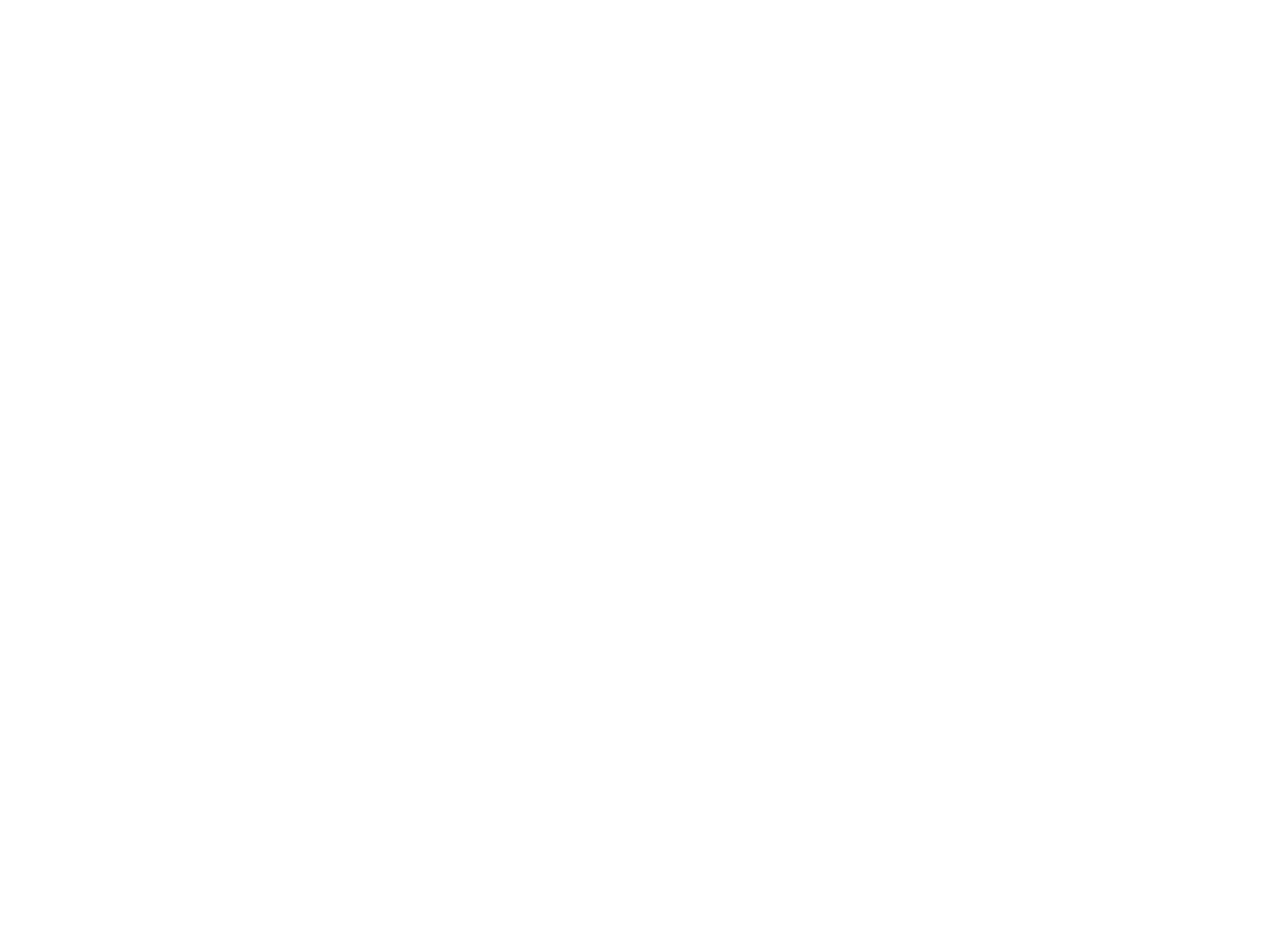
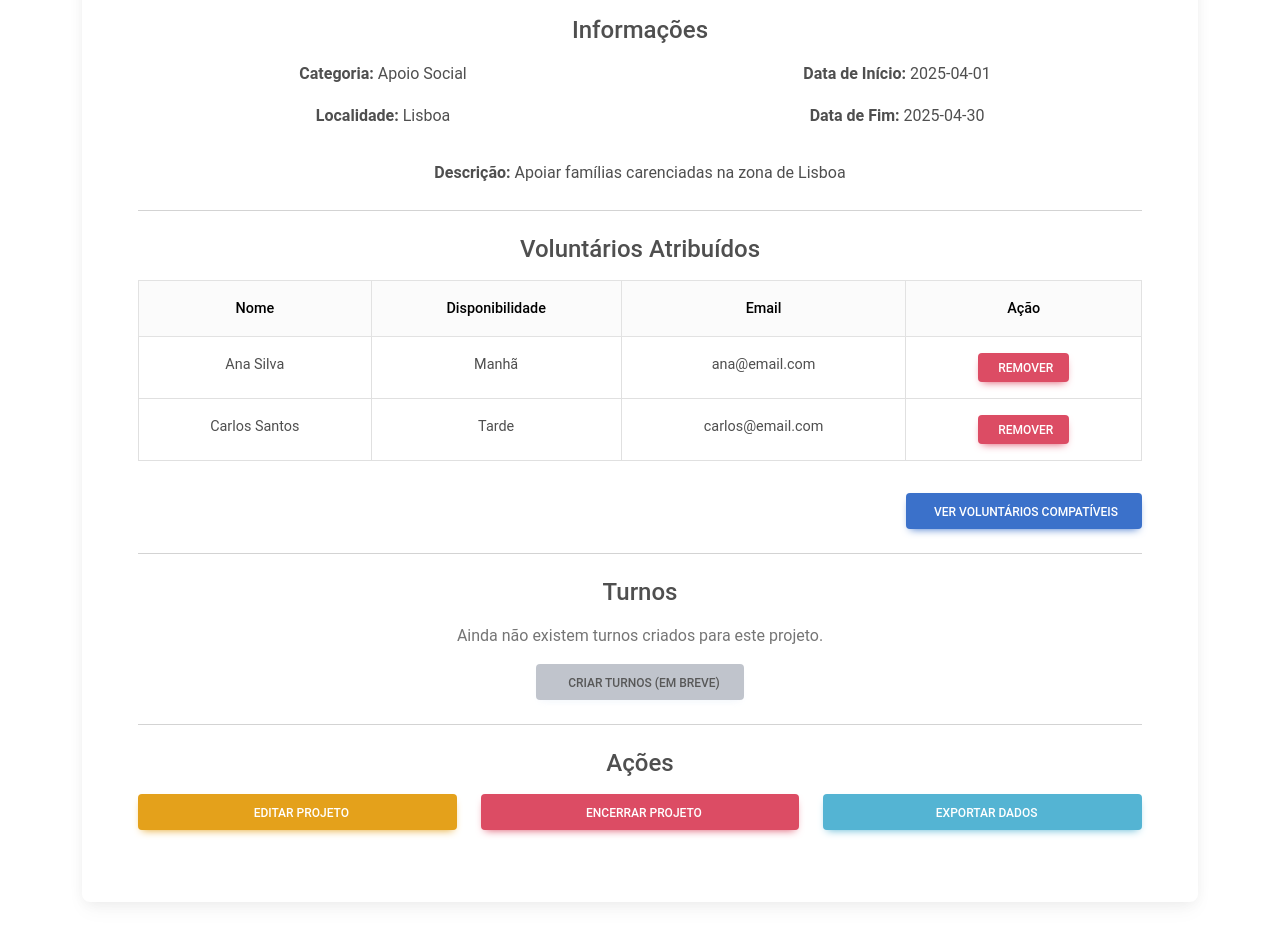
Before and after one commit to Filipe3Paisana/VolunTrack, a React (Vite) app in the folder web/: page /project_dashboard in a window 1280 px wide. Before the commit this address had no page. Shown: the top 942 px of the page. Before the commit the page ends 800 px from the top, so only its background shows below. Built offline with nearby package versions, Linux system fonts and the light colour scheme.

Commit message:
adicionar dashboard de projeto para coordenadores

```diff
--- a/web/src/App.jsx
+++ b/web/src/App.jsx
@@ -6,6 +6,7 @@
 import Perfil from './pages/perfil';
 import CreateProjectPage from './pages/project_page'
 import MatchingVolunteersPage from './pages/volutario_select'
+import ProjectDashboard from './pages/project_dashboard';
 
 const App = () => {
   return (
@@ -13,6 +14,7 @@
       <Routes>
         <Route path="/" element={<Signup />} />
         <Route path="/project" element={<CreateProjectPage />} />
+        <Route path="/project_dashboard" element={<ProjectDashboard />} />
         <Route path="/perfil" element={<Perfil />} />
         <Route path="/voluntario_list" element={<MatchingVolunteersPage />} />
       </Routes>
--- /dev/null
+++ b/web/src/pages/project_dashboard/index.jsx
@@ -0,0 +1,134 @@
+import React from 'react';
+import {
+  MDBContainer,
+  MDBCard,
+  MDBCardBody,
+  MDBRow,
+  MDBCol,
+  MDBTable,
+  MDBTableHead,
+  MDBTableBody,
+  MDBBtn,
+  MDBIcon
+} from 'mdb-react-ui-kit';
+
+const ProjectDashboard = () => {
+  const projeto = {
+    id: 1,
+    nome: 'Distribuição de Alimentos',
+    descricao: 'Apoiar famílias carenciadas na zona de Lisboa',
+    dataInicio: '2025-04-01',
+    dataFim: '2025-04-30',
+    localidade: 'Lisboa',
+    categoria: 'Apoio Social',
+    voluntariosAtribuidos: [
+      { nome: 'Ana Silva', disponibilidade: 'Manhã', email: 'ana@email.com' },
+      { nome: 'Carlos Santos', disponibilidade: 'Tarde', email: 'carlos@email.com' }
+    ]
+  };
+
+  return (
+    <MDBContainer className="py-5">
+      <h2 className="mb-4 text-center">Projeto: {projeto.nome}</h2>
+
+      <MDBCard>
+        <MDBCardBody>
+
+          {/* Secção: Informações do Projeto */}
+          <h4 className="mb-3">Informações</h4>
+          <MDBRow className="mb-3">
+            <MDBCol md="6">
+              <p><strong>Categoria:</strong> {projeto.categoria}</p>
+              <p><strong>Localidade:</strong> {projeto.localidade}</p>
+            </MDBCol>
+            <MDBCol md="6">
+              <p><strong>Data de Início:</strong> {projeto.dataInicio}</p>
+              <p><strong>Data de Fim:</strong> {projeto.dataFim}</p>
+            </MDBCol>
+          </MDBRow>
+          <p><strong>Descrição:</strong> {projeto.descricao}</p>
+
+          <hr className="my-4" />
+
+          {/* Secção: Voluntários atribuídos */}
+          <h4 className="mb-3">Voluntários Atribuídos</h4>
+          {projeto.voluntariosAtribuidos.length > 0 ? (
+            <>
+              <MDBTable responsive hover bordered>
+                <MDBTableHead light>
+                  <tr>
+                    <th>Nome</th>
+                    <th>Disponibilidade</th>
+                    <th>Email</th>
+                    <th>Ação</th>
+                  </tr>
+                </MDBTableHead>
+                <MDBTableBody>
+                  {projeto.voluntariosAtribuidos.map((vol, i) => (
+                    <tr key={i}>
+                      <td>{vol.nome}</td>
+                      <td>{vol.disponibilidade}</td>
+                      <td>{vol.email}</td>
+                      <td>
+                        <MDBBtn size="sm" color="danger">
+                          <MDBIcon icon="trash" className="me-1" />
+                          Remover
+                        </MDBBtn>
+                      </td>
+                    </tr>
+                  ))}
+                </MDBTableBody>
+              </MDBTable>
+
+              <div className="text-end mt-3">
+                <MDBBtn color="primary" href={`/projeto/${projeto.id}/voluntarios`}>
+                  <MDBIcon icon="user-plus" className="me-1" />
+                  Ver Voluntários Compatíveis
+                </MDBBtn>
+              </div>
+            </>
+          ) : (
+            <p className="text-muted">Nenhum voluntário atribuído a este projeto.</p>
+          )}
+
+          <hr className="my-4" />
+
+          {/* Secção: Turnos */}
+          <h4 className="mb-3">Turnos</h4>
+          <p className="text-muted">Ainda não existem turnos criados para este projeto.</p>
+          <MDBBtn color="secondary" disabled>
+            <MDBIcon icon="calendar-plus" className="me-2" />
+            Criar Turnos (em breve)
+          </MDBBtn>
+
+          <hr className="my-4" />
+
+          {/* Secção: Ações administrativas */}
+          <h4 className="mb-3">Ações</h4>
+          <MDBRow>
+            <MDBCol md="4" className="mb-3">
+              <MDBBtn color="warning" className="w-100">
+                <MDBIcon icon="pen" className="me-2" />
+                Editar Projeto
+              </MDBBtn>
+            </MDBCol>
+            <MDBCol md="4" className="mb-3">
+              <MDBBtn color="danger" className="w-100">
+                <MDBIcon icon="ban" className="me-2" />
+                Encerrar Projeto
+              </MDBBtn>
+            </MDBCol>
+            <MDBCol md="4" className="mb-3">
+              <MDBBtn color="info" className="w-100">
+                <MDBIcon icon="file-export" className="me-2" />
+                Exportar Dados
+              </MDBBtn>
+            </MDBCol>
+          </MDBRow>
+        </MDBCardBody>
+      </MDBCard>
+    </MDBContainer>
+  );
+};
+
+export default ProjectDashboard;
--- /dev/null
+++ b/web/src/pages/project_dashboard/project_dashboard.css
@@ -0,0 +1,54 @@
+html, body, #root, .full-height-container {
+    height: 100%;
+    width: 100%;
+    margin: 0;
+    padding: 0;
+    display: flex;
+    align-items: center;
+    justify-content: center;
+}
+
+.background-radial-gradient {
+    height: 100vh;  /* 100% da altura da viewport */
+    width: 100%;    /* 100% da largura da viewport */
+    display: flex;
+    align-items: center;
+    justify-content: center;
+    padding: 20px;
+}
+
+#radius-shape-1 {
+    height: 250px;
+    width: 250px;
+    top: -60px;
+    left: -130px;
+    background: radial-gradient(#b30000, #ff4d4d); /* Cor vermelha mais intensa */
+    overflow: hidden;
+}
+
+#radius-shape-2 {
+    border-radius: 38% 62% 63% 37% / 70% 33% 67% 30%;
+    bottom: -60px;
+    right: -110px;
+    width: 300px;
+    height: 300px;
+    background: radial-gradient(#b30000, #ff4d4d); /* Cor vermelha mais intensa */
+    overflow: hidden;
+}
+
+.bg-glass {
+    background-color: hsla(0, 0%, 100%, 0.9) !important;
+    backdrop-filter: saturate(200%) blur(25px);
+}
+
+h1 {
+    color: hsl(0, 90%, 60%);  /* Cor vermelha viva para o título */
+}
+
+span {
+    color: hsl(0, 85%, 50%);  /* Cor vermelha intensa e vibrante para o subtítulo */
+}
+
+h2 {
+    color: hsl(0, 90%, 50%);  /* Cor vermelha mais viva e brilhante para outros títulos */
+}
```
